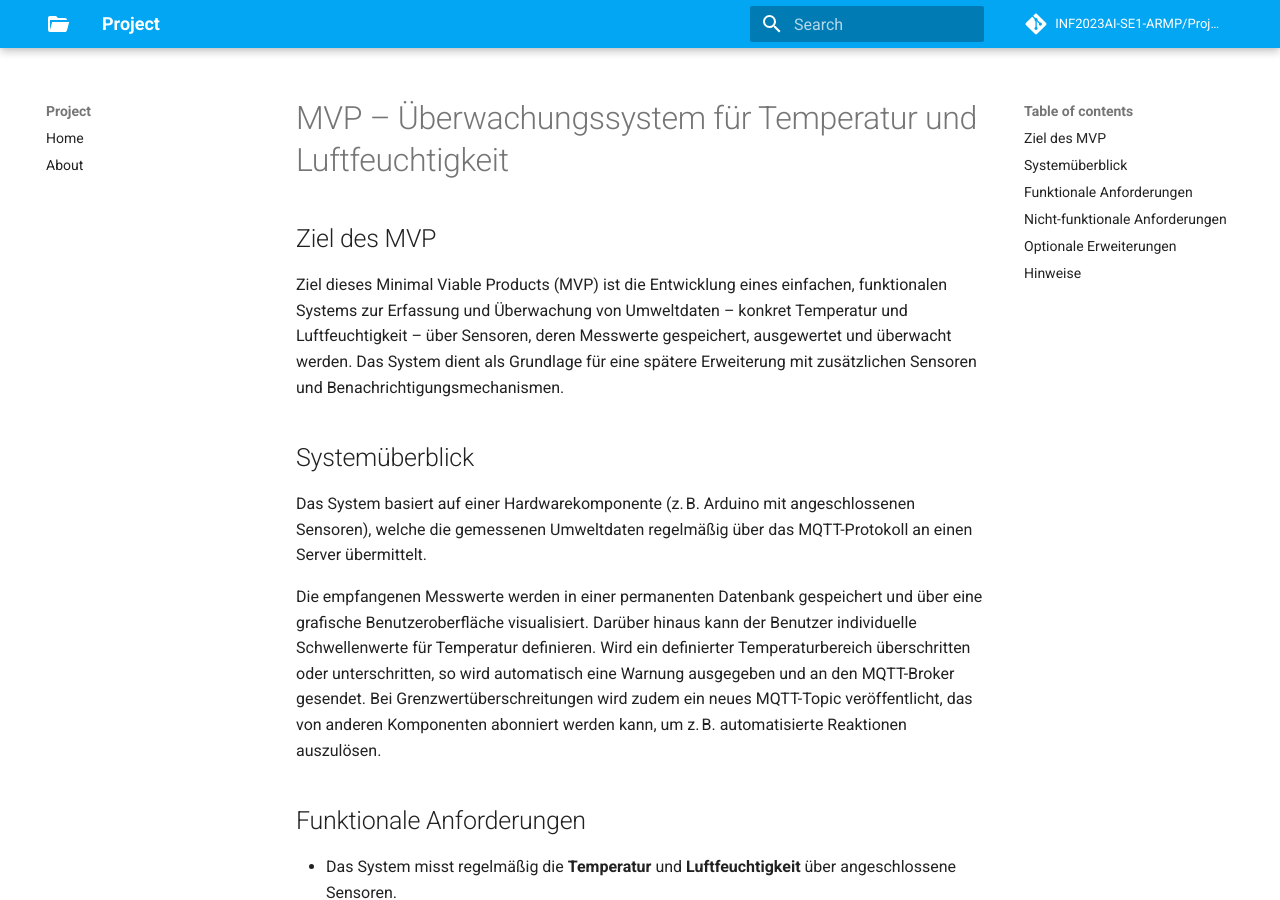
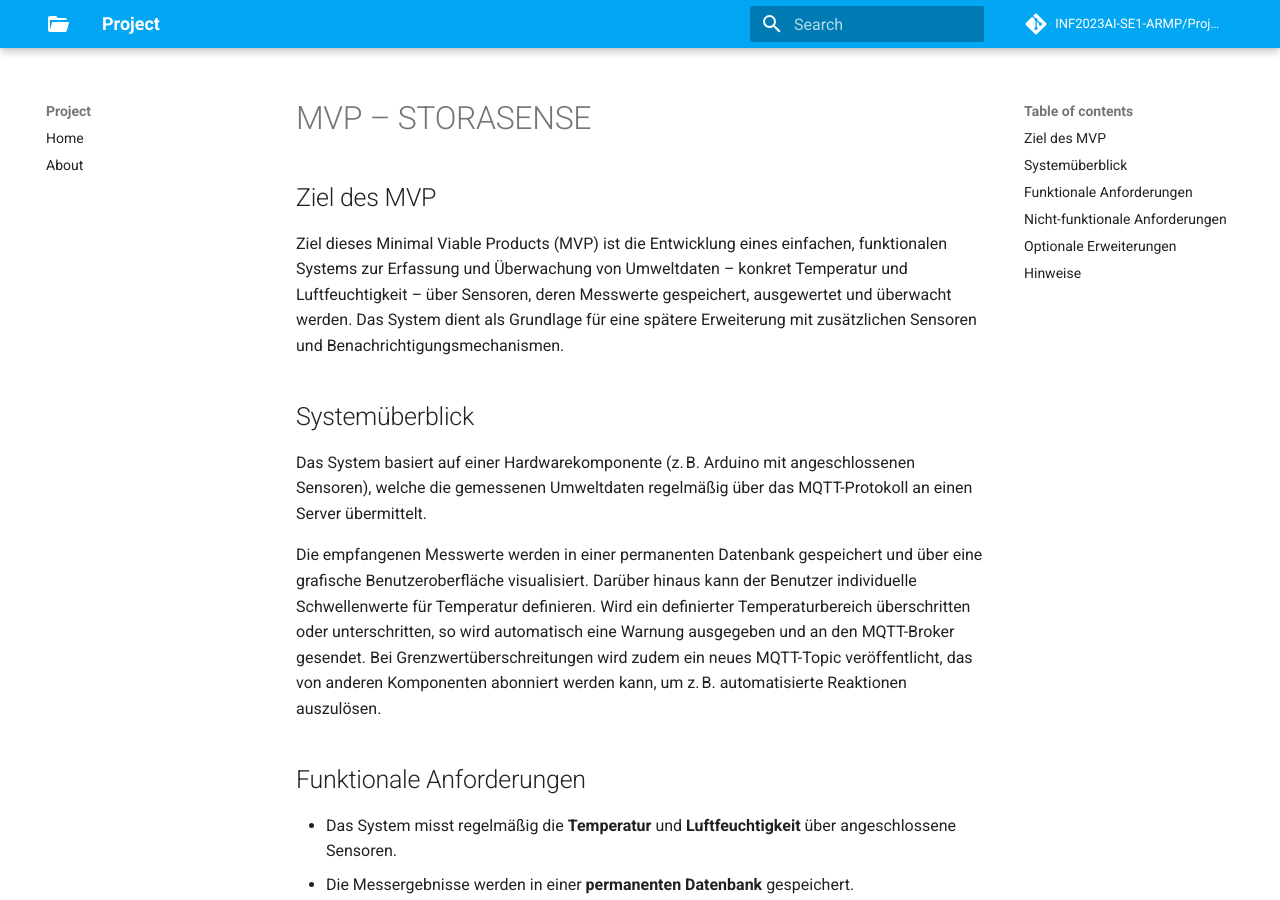
Before and after one commit to STORASENSE/storasense-platform, an MkDocs documentation site: the page built from docs/docs/MVP-Environment-Monitoring.md, in a window 1280 px wide and 900 px high. Built offline with MkDocs 1.6.1 and Material for MkDocs 9.7.7, drawn with Linux system fonts in a browser that asks for light colours; comment, search, counter and statistics services are not loaded.

Commit message:
docs: changed some basic documentation

```diff
--- a/docs/docs/MVP-Environment-Monitoring.md
+++ b/docs/docs/MVP-Environment-Monitoring.md
@@ -1,4 +1,4 @@
-# MVP – Überwachungssystem für Temperatur und Luftfeuchtigkeit
+# MVP – STORASENSE
 
 ## Ziel des MVP
 
```
Also changed, not shown: docs/docs/intro_goals.md (+4 -4 lines).
